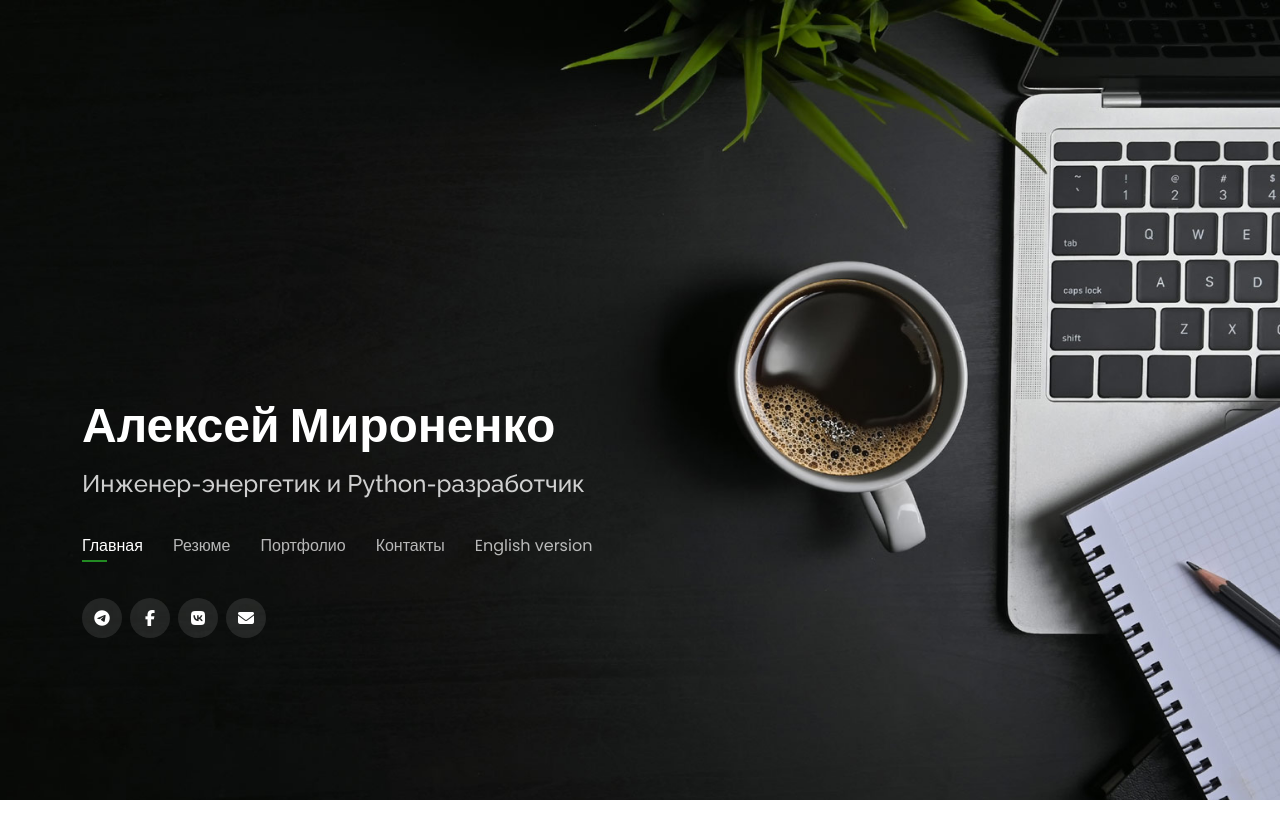
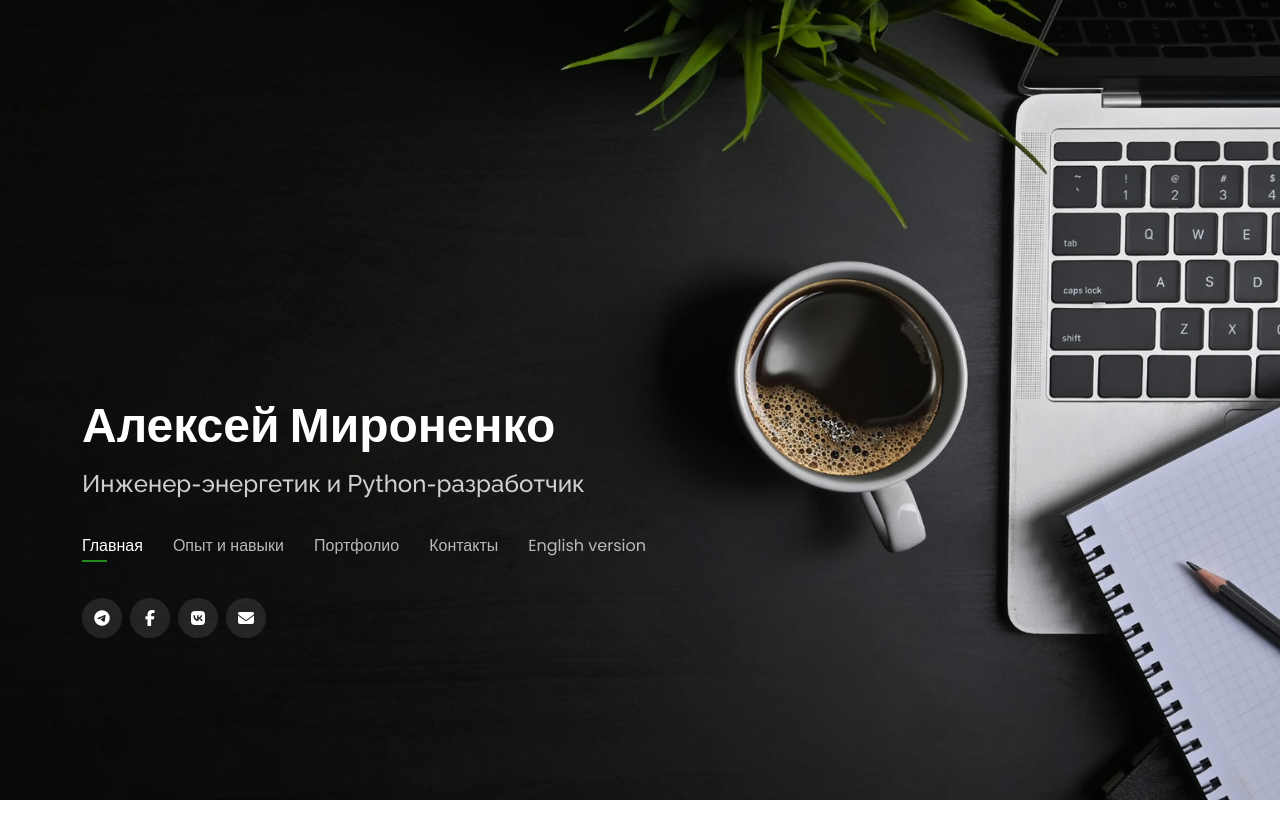
Before and after one commit to Alexey-Mir/Alex-Mir.github.io, a plain HTML site: page index.html in a window 1280 px wide. Drawn offline with nearby package versions, Linux system fonts and the light colour scheme.

Commit message:
Update index.html

```diff
--- a/index.html
+++ b/index.html
@@ -33,7 +33,7 @@
       <nav id="navbar" class="navbar">
         <ul>
           <li><a class="nav-link active" href="#header">Главная</a></li>
-          <li><a class="nav-link" href="#resume">Резюме</a></li>
+          <li><a class="nav-link" href="#resume">Опыт и навыки</a></li>
           <li><a class="nav-link" href="#portfolio">Портфолио</a></li>
           <li><a class="nav-link" href="#contact">Контакты</a></li>
           <li><a class="nav-link" href="https://alexey-mir.github.io">English version</a></li>
```
